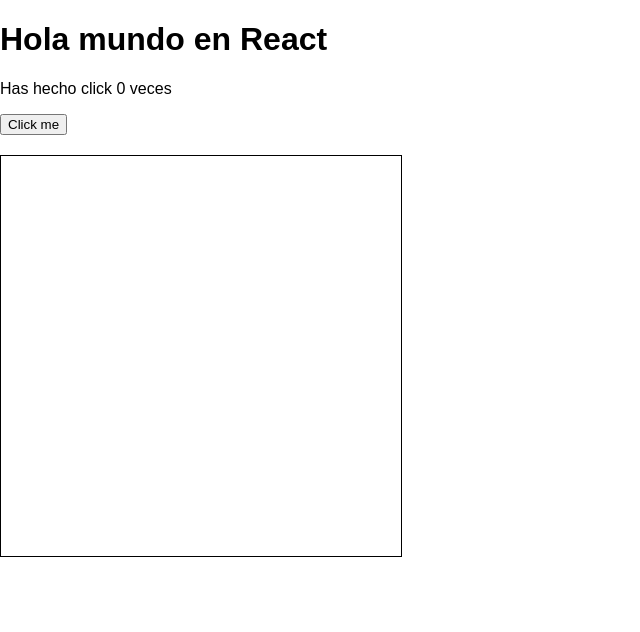
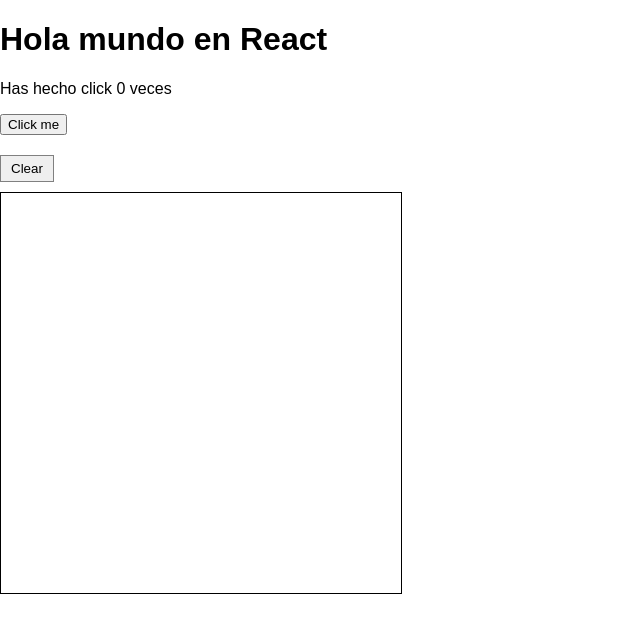
Before and after one commit to DSBAENAR/Canva-React, a Next.js app: page / in a window 1280 px wide. Shown: the top 632 px of the page, without its empty margins (0-640 px from the left). Built offline with nearby package versions, Linux system fonts and the light colour scheme.

Commit message:
Add clear button to Canvas component for resetting the drawing area

```diff
--- a/src/app/components/Canvas.tsx
+++ b/src/app/components/Canvas.tsx
@@ -71,9 +71,40 @@
 
     },[isDrawing]);
 
+    const clear = () => {
+        const canva = canvasRef.current
+
+        if (!canva) return
+
+        const context = canva.getContext("2d");
+        if (!context) return;
+
+        context.clearRect(0, 0, canva.width, canva.height);
+    }
+
 
 
     return(
-        <canvas ref={canvasRef} width={400} height={400} style={{ border: "1px solid black" }}/>
+        <div>
+      <button
+        onClick={clear}
+        style={{
+          marginBottom: "10px",
+          padding: "5px 10px",
+          border: "1px solid gray",
+          cursor: "pointer",
+        }}
+      >
+        Clear
+      </button>
+      <br />
+      <canvas
+        ref={canvasRef}
+        width={400}
+        height={400}
+        style={{ border: "1px solid black", background: "white" }}
+      />
+    </div>
+
     )
 }
```
